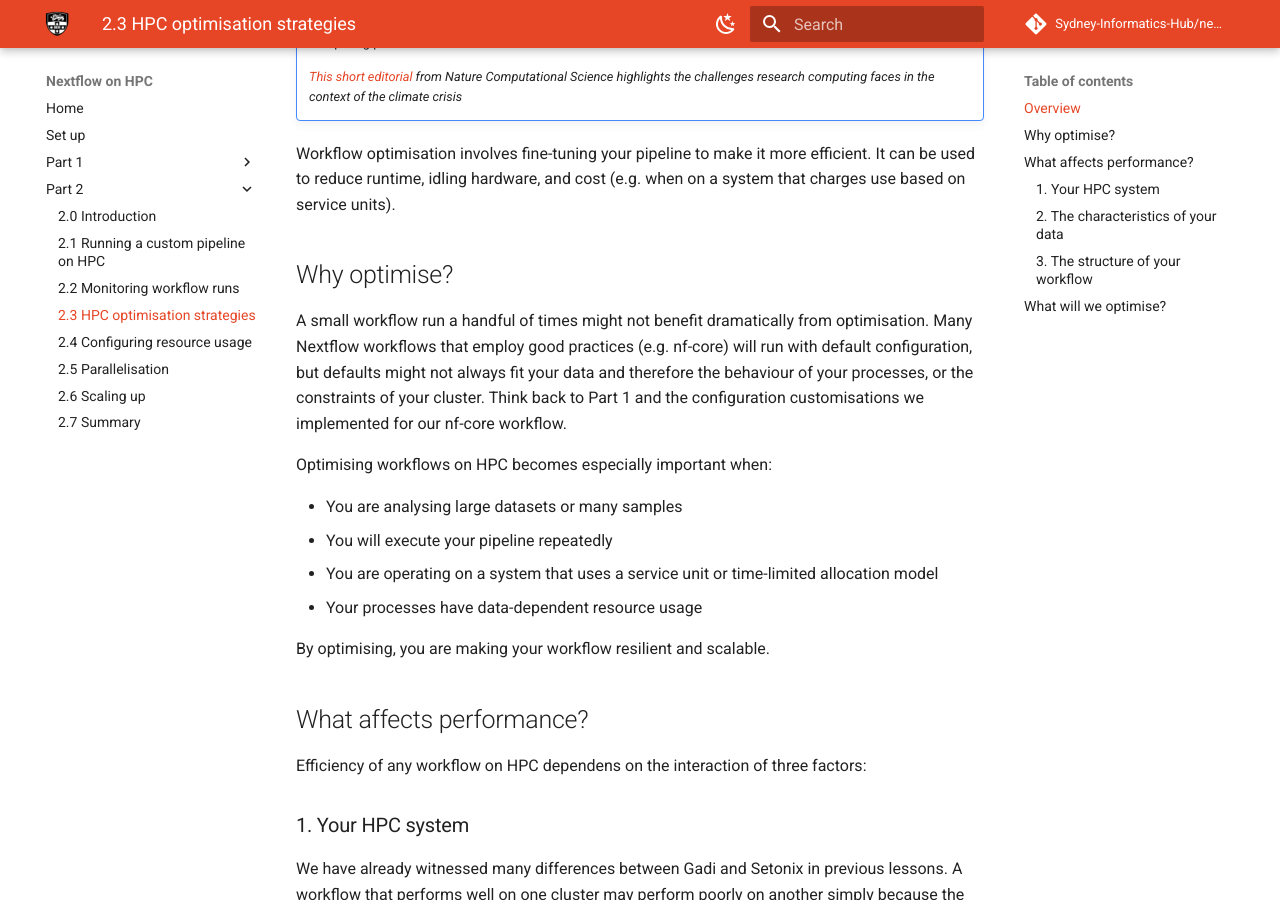
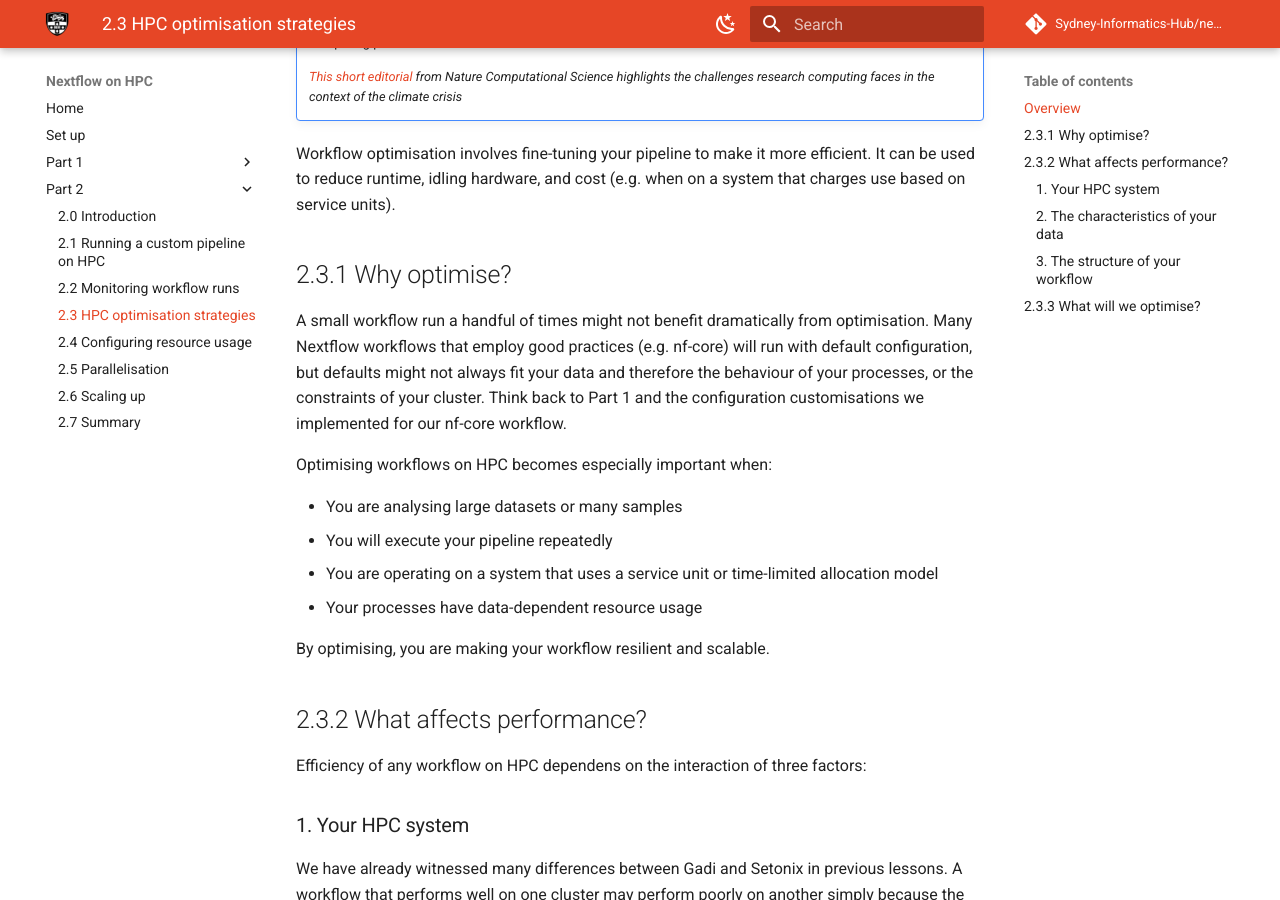
Before and after one commit to Sydney-Informatics-Hub/nextflow-hpc-workshop, an MkDocs documentation site: the page built from docs/part2/23_strategies.md, in a window 1280 px wide and 900 px high, scrolled down 603 px. Built offline with MkDocs 1.6.1 and Material for MkDocs 9.7.7, drawn with Linux system fonts in a browser that asks for light colours; comment, search, counter and statistics services are not loaded; some of the changed text lies outside the part shown.

Commit message:
2.3 add lesson numbers

```diff
--- a/docs/part2/23_strategies.md
+++ b/docs/part2/23_strategies.md
@@ -19,7 +19,7 @@ From here, we will explore ways of optimising our workflow for more efficient ex
 
 Workflow optimisation involves fine-tuning your pipeline to make it more efficient. It can be used to reduce runtime, idling hardware, and cost (e.g. when on a system that charges use based on service units).
 
-## Why optimise?
+## 2.3.1 Why optimise?
 
 A small workflow run a handful of times might not benefit dramatically from optimisation. Many Nextflow workflows that employ good practices (e.g. nf-core) will run with default configuration, but defaults might not always fit your data and therefore the behaviour of your processes, or the constraints of your cluster. Think back to Part 1 and the configuration customisations we implemented for our nf-core workflow.
 
@@ -32,7 +32,7 @@ Optimising workflows on HPC becomes especially important when:
 
 By optimising, you are making your workflow resilient and scalable.
 
-## What affects performance?
+## 2.3.2 What affects performance?
 
 Efficiency of any workflow on HPC dependens on the interaction of three factors:
 
@@ -74,7 +74,7 @@ Even with the same tools and data, two workflows can behave differently dependin
 * Whether steps are CPU-bound, memory-bound, or I/O boind
 * Incorporated tool's ability to multithread
 
-## What will we optimise?
+## 2.3.3 What will we optimise?
 
 For the remainder of Part 2 we will apply the strategies introduced from Part 1 to optimise our custom workflow. In particular, we will:
 
```
